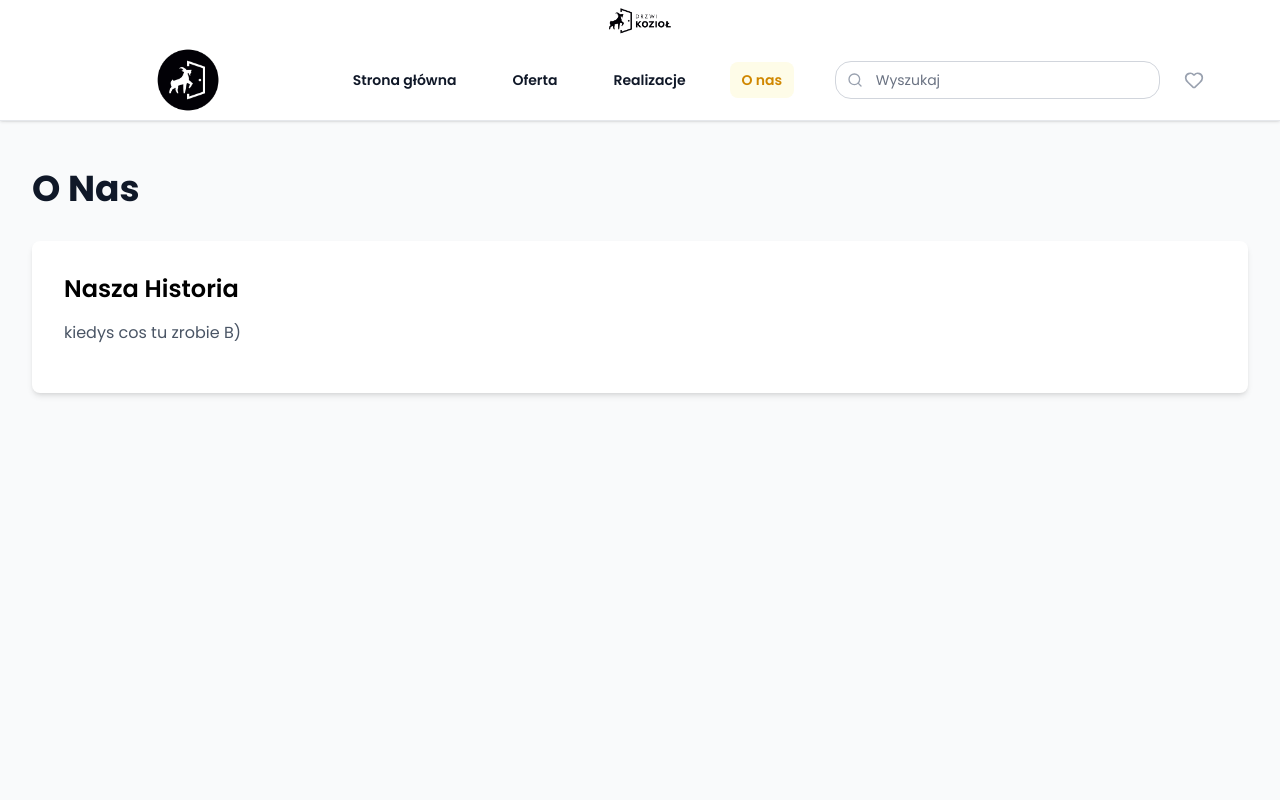
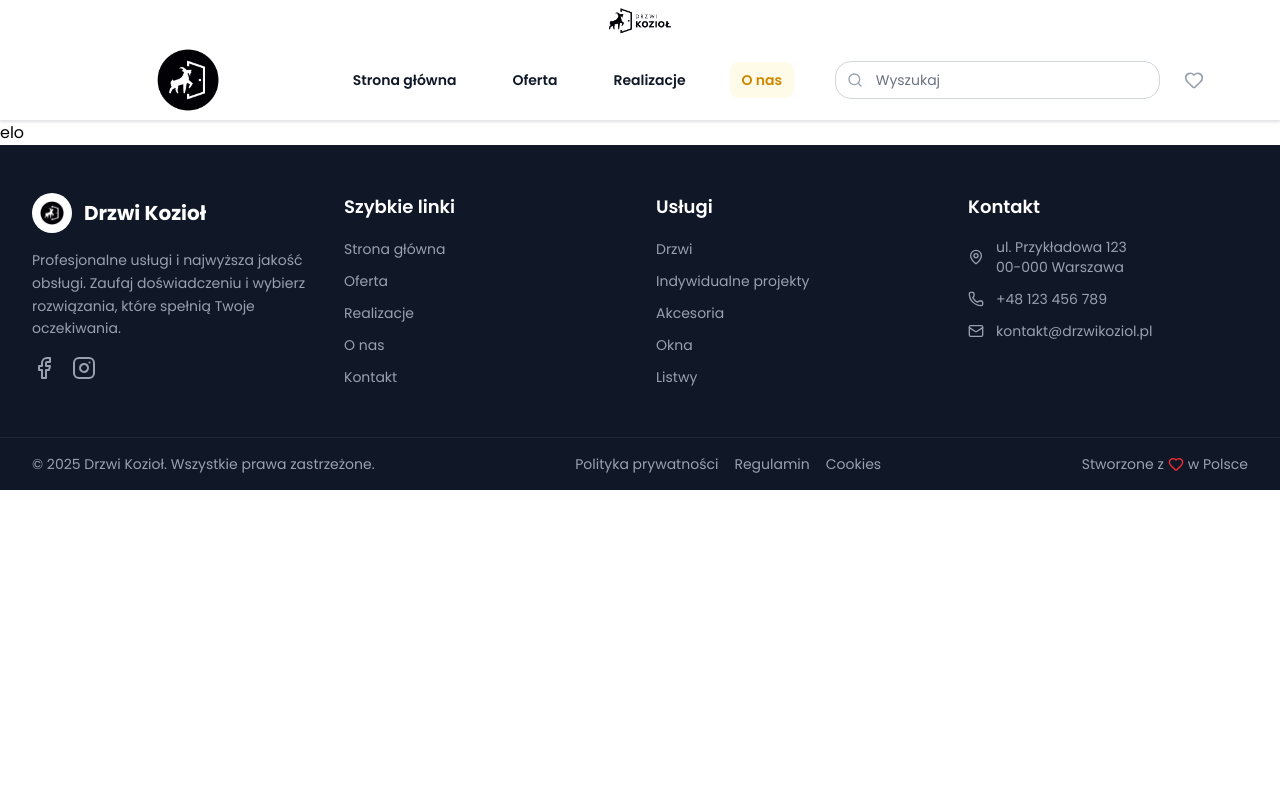
Before and after one commit to reavz7/DrzwiKoziol, a React (Vite) app in the folder DrzwiKoziol/: page /o-nas in a window 1280 px wide. Shown: the top 800 px of the page. Built offline with nearby package versions, Linux system fonts and the light colour scheme.

Commit message:
Remove detailed layout from ONas component, reverting to a simple header

```diff
--- a/DrzwiKoziol/pages/Onas.jsx
+++ b/DrzwiKoziol/pages/Onas.jsx
@@ -2,23 +2,7 @@ import React from 'react';
 
 function ONas() {
   return (
-    <div className="min-h-screen bg-gray-50 py-12">
-      <div className="max-w-7xl mx-auto px-4 sm:px-6 lg:px-8">
-        <h1 className="text-4xl font-bold text-gray-900 mb-8">O Nas</h1>
-        <div className="bg-white rounded-lg shadow-md p-8">
-          <div className="grid grid-cols-1 lg:grid-cols-2 gap-8">
-            <div>
-              <h2 className="text-2xl font-semibold mb-4">Nasza Historia</h2>
-              <p className="text-gray-600 mb-4">
-                kiedys cos tu zrobie B)
-              </p>
-
-            </div>
-
-          </div>
-        </div>
-      </div>
-    </div>
+   <h1>elo</h1>
   );
 }
 
```
